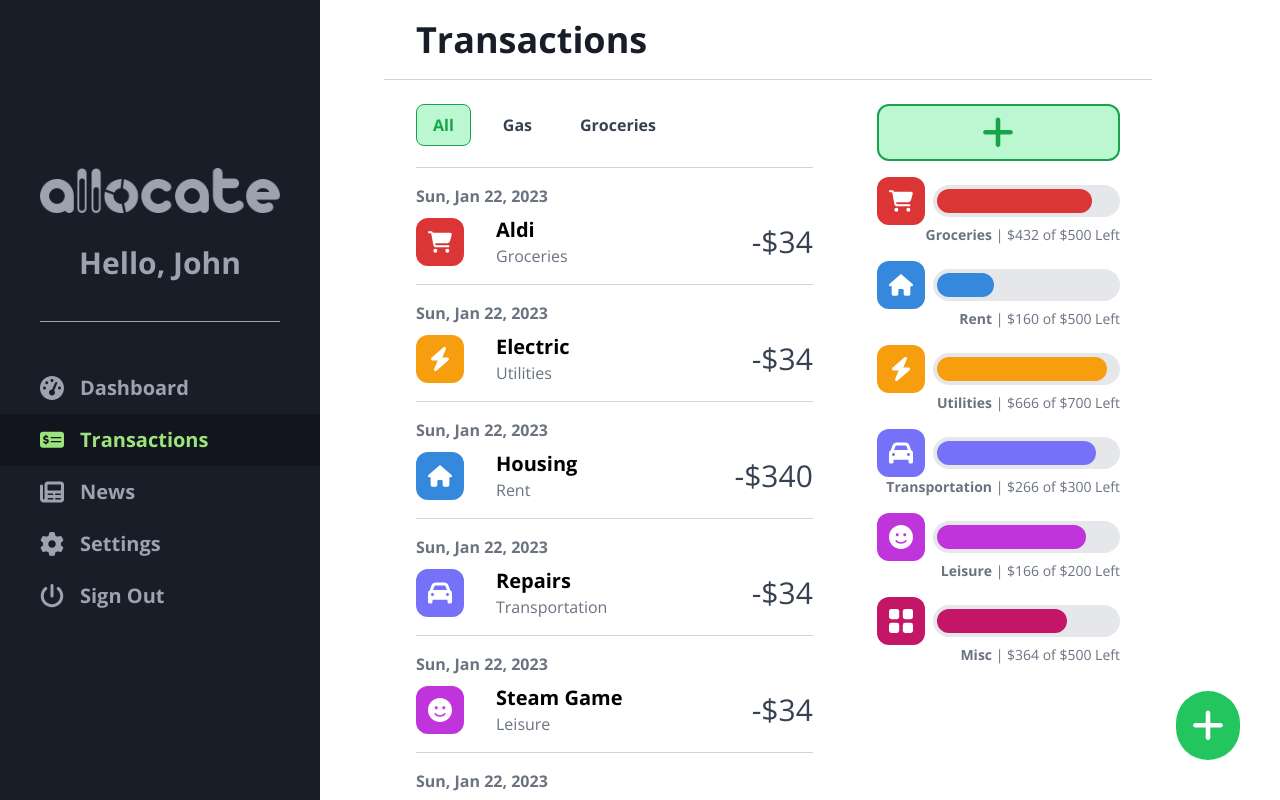
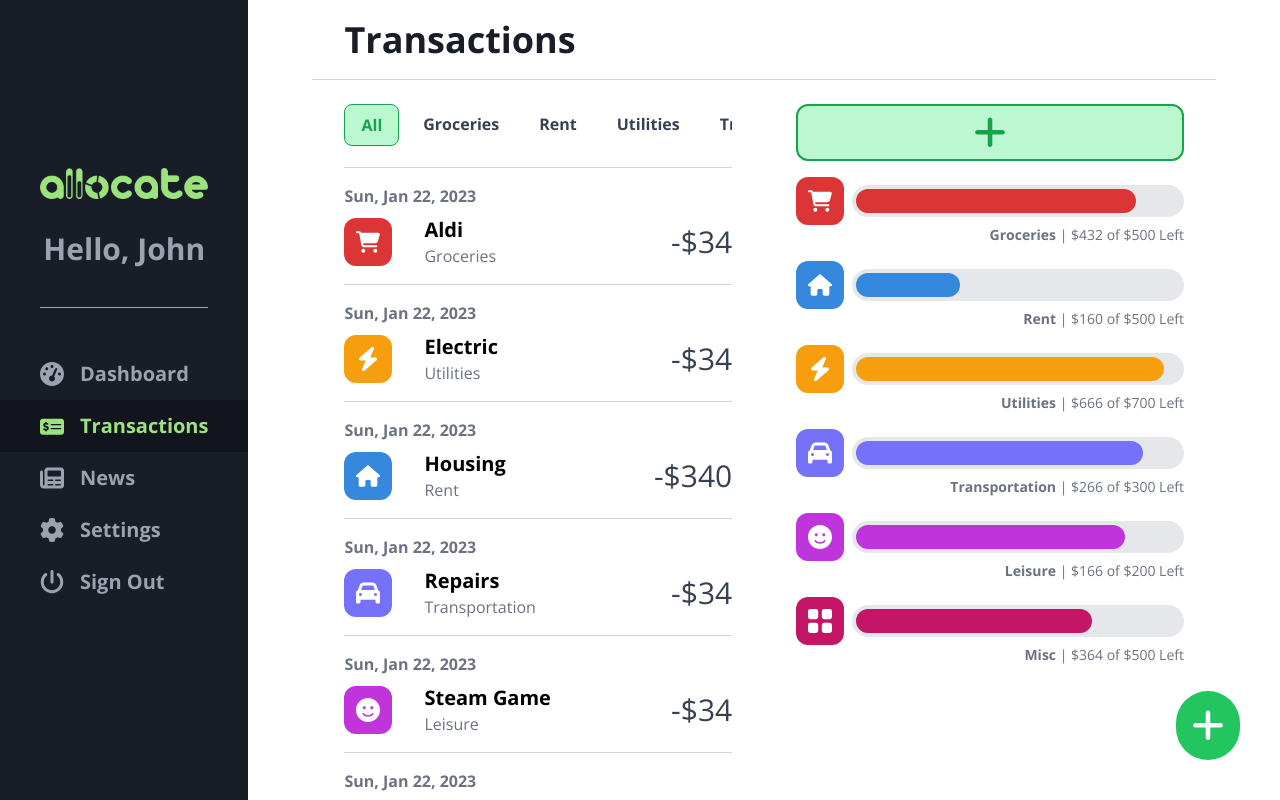
Before and after one commit to cgamagami1/allocate, a React (Vite) app: page /transactions in a window 1280 px wide. Built offline with nearby package versions, Linux system fonts and the light colour scheme.

Commit message:
Update transaction menu

```diff
--- /dev/null
+++ b/src/components/AddCategoryButton.jsx
@@ -0,0 +1,29 @@
+import PlusIcon from "./svgs/PlusIcon";
+import { useContext } from "react";
+import { MenuContext } from "../context/MenuContext";
+import useRipple from "../utils/useRipple";
+import Ripple from "./Ripple";
+
+const AddCategoryButton = () => {
+  const { setCurrentMenu } = useContext(MenuContext);
+  const [isRippleVisible, ripplePosition, handleRipple] = useRipple();
+
+  const handleOnClick = (e) => {
+    handleRipple(e);
+    setCurrentMenu("category");
+  }
+
+  return (
+    <div className="bg-white sticky top-0 z-10 rounded-b-2xl">
+      <div className="box-border overflow-hidden relative grid justify-center p-2 mb-2 bg-green-200 border-2 border-green-600 rounded-xl hover:cursor-pointer hover:bg-green-300" onClick={handleOnClick}>
+        <div className="w-8">
+          <PlusIcon isAddTransactionIcon={false} />
+        </div>
+
+        {isRippleVisible && <Ripple ripplePosition={ripplePosition} />}
+      </div>
+    </div>
+  );
+}
+
+export default AddCategoryButton;
--- a/src/components/CategoryBar.jsx
+++ b/src/components/CategoryBar.jsx
@@ -4,6 +4,7 @@ import { BudgetContext } from "../context/BudgetContext";
 import useRipple from "../utils/useRipple";
 import { MenuContext } from "../context/MenuContext";
 import closeIcon from "../assets/close.svg";
+import Ripple from "./Ripple";
 
 const CategoryBar = ({ category }) => {
   const { transactions, removeCategory } = useContext(BudgetContext);
@@ -12,7 +13,7 @@ const CategoryBar = ({ category }) => {
   const { id, name, color, budget } = category;
   const spent = transactions.reduce((acc, current) => current.categoryId === id ? acc + current.amount : acc, 0);
   const remaining = budget - spent;
-  const remainingPercentage = remaining / budget * 100;
+  const remainingPercentage = Math.max(0, remaining) / budget * 100;
   const [hasMounted, setHasMounted] = useState(false);
 
   useEffect(() => {
@@ -42,8 +43,7 @@ const CategoryBar = ({ category }) => {
       </div>
       <p className="text-sm text-right text-gray-500 2xl:text-base"><span className="font-bold">{name}</span> | ${remaining} of ${budget} Left</p>
 
-      {isRippleVisible && <span className="absolute bg-[#00000033] translate-x-[-50%] translate-y-[-50%] rounded-full ripple-animation"
-        style={{ left: ripplePosition.x + "px", top: ripplePosition.y + "px" }}></span>}
+      {isRippleVisible && <Ripple ripplePosition={ripplePosition} />}
     </div>
   );
 }
--- a/src/components/CategoryList.jsx
+++ b/src/components/CategoryList.jsx
@@ -1,24 +1,15 @@
 import { useContext } from "react";
 import { BudgetContext } from "../context/BudgetContext";
-import { MenuContext } from "../context/MenuContext";
 import CategoryBar from "./CategoryBar";
-import PlusIcon from "./svgs/PlusIcon";
+import AddCategoryButton from "./AddCategoryButton";
 
 const CategoryList = () => {
   const { categories } = useContext(BudgetContext);
-  const { setCurrentMenu } = useContext(MenuContext);
-
-  const handleOnAddCategory = () => {
-    setCurrentMenu("category");
-  }
 
   return (
     <div className="px-8 mt-6 overflow-y-scroll">
-      <div className="box-border sticky top-0 z-10 grid justify-center p-2 mb-2 bg-green-200 border-2 border-green-600 rounded-xl hover:cursor-pointer" onClick={handleOnAddCategory}>
-        <div className="w-8">
-          <PlusIcon isAddTransactionIcon={false} />
-        </div>
-      </div>
+      <AddCategoryButton />
+
       {categories.filter(category => category.id !== -1).map(category => (
         <CategoryBar key={category.id} category={category} />
       ))}
--- a/src/components/Navigation.jsx
+++ b/src/components/Navigation.jsx
@@ -5,7 +5,7 @@ import TransactionIcon from "./svgs/TransactionIcon";
 import NewsIcon from "./svgs/NewsIcon";
 import GearIcon from "./svgs/GearIcon";
 import PowerOffIcon from "./svgs/PowerOffIcon";
-import logoGreyIcon from "../assets/logo-grey.png";
+import logoGreenIcon from "../assets/logo-green.png";
 import { useLocation } from "react-router-dom";
 
 const Navigation = () => {
@@ -14,7 +14,7 @@ const Navigation = () => {
   return (
     <div className="flex h-screen pb-14 md:pb-0 md:pt-14 xl:pt-0">
       <nav className="fixed bottom-0 z-30 flex items-center justify-between w-full font-bold text-gray-400 md:bottom-auto md:top-0 md:px-8 xl:p-0 xl:block xl:py-10 xl:h-screen bg-raisin-black xl:w-80 xl:static">
-        <img className="hidden h-8 md:block xl:px-10 xl:h-auto xl:mt-32" src={logoGreyIcon} alt="logo" />
+        <img className="hidden h-8 md:block xl:px-10 xl:h-auto xl:mt-32" src={logoGreenIcon} alt="logo" />
         <h2 className="hidden pt-8 pb-10 mx-10 mb-10 text-3xl text-center border-b border-gray-400 xl:block">Hello, John</h2>
 
         <ul className="flex justify-around w-full text-xl md:justify-end xl:block md:w-auto">
--- /dev/null
+++ b/src/components/Ripple.jsx
@@ -0,0 +1,9 @@
+
+const Ripple = ({ ripplePosition }) => {
+  return (
+    <span className="absolute bg-[#00000033] translate-x-[-50%] translate-y-[-50%] rounded-full ripple-animation"
+        style={{ left: ripplePosition.x + "px", top: ripplePosition.y + "px" }}></span>
+  );
+}
+
+export default Ripple;
--- a/src/index.css
+++ b/src/index.css
@@ -15,6 +15,7 @@
 
     *::-webkit-scrollbar {
         width: 14px;
+        height: 14px;
     }
 
     *::-webkit-scrollbar-track {
@@ -33,18 +34,20 @@
 
     .page-grid {
         display: grid;
-        grid-template-columns: 60% 40%;
+        grid-template-columns: 1fr 1fr;
         grid-template-rows: 5rem 1fr;
     }
 
-    .page-grid-mobile {
-        display: grid;
-        grid-template-columns: 100%;
-        grid-template-rows: 5rem 1fr;
-    }
+    @media (max-width: 1024px) {
+        .page-grid {
+            display: grid;
+            grid-template-columns: 100%;
+            grid-template-rows: 5rem 1fr;
+        }
 
-    .page-grid-mobile :nth-child(3) {
-        display: none;
+        .page-grid > :nth-child(3) {
+            display: none;
+        }
     }
 
     .menu-shadow {
--- a/src/pages/Dashboard/Dashboard.jsx
+++ b/src/pages/Dashboard/Dashboard.jsx
@@ -4,7 +4,7 @@ import HeaderBar from "../../components/HeaderBar";
 
 const Dashboard = () => {
   return (
-    <div className="flex-grow page-grid-mobile md:px-16 md:page-grid">
+    <div className="flex-grow page-grid md:px-16">
       <HeaderBar title="Dashboard" />
       <CategoryList />
       <DoughnutChart />
--- /dev/null
+++ b/src/pages/Transactions/CategoryFilterButton.jsx
@@ -0,0 +1,10 @@
+
+const CategoryFilterButton = ({ isSelected, name }) => {
+  return (
+    <span className={`hover:cursor-pointer inline-block box-border px-4 py-2 font-bold rounded-lg ${isSelected ? "text-green-600 bg-green-200 border border-green-600" : "text-gray-700"}`}>
+      {name}
+    </span>
+  );
+}
+
+export default CategoryFilterButton;
--- a/src/pages/Transactions/Transaction.jsx
+++ b/src/pages/Transactions/Transaction.jsx
@@ -4,6 +4,7 @@ import { BudgetContext } from "../../context/BudgetContext";
 import closeIcon from "../../assets/close.svg";
 import { MenuContext } from "../../context/MenuContext";
 import useRipple from "../../utils/useRipple";
+import Ripple from "../../components/Ripple";
 
 const Transaction = ({ transaction }) => {
   const { categories, removeTransaction } = useContext(BudgetContext);
@@ -44,8 +45,7 @@ const Transaction = ({ transaction }) => {
         <span className="text-3xl font-light text-gray-700">-${amount}</span>
       </div>
 
-      {isRippleVisible && <span className="absolute bg-[#00000033] translate-x-[-50%] translate-y-[-50%] rounded-full ripple-animation"
-        style={{ left: ripplePosition.x + "px", top: ripplePosition.y + "px" }}></span>}
+      {isRippleVisible && <Ripple ripplePosition={ripplePosition} />}
     </div>
   );
 }
--- a/src/pages/Transactions/TransactionList.jsx
+++ b/src/pages/Transactions/TransactionList.jsx
@@ -1,16 +1,19 @@
 import { useContext } from "react";
 import { BudgetContext } from "../../context/BudgetContext";
+import CategoryFilterButton from "./CategoryFilterButton";
 import Transaction from "./Transaction";
 
 const TransactionList = () => {
-  const { transactions } = useContext(BudgetContext);
+  const { transactions, categories } = useContext(BudgetContext);
 
   return (
     <div className="px-8 mt-6 overflow-y-scroll perspective">
-      <div className="sticky top-0 z-10 h-16 bg-white border-b border-gray-300">
-        <span className="inline-block px-4 py-2 font-bold text-green-600 bg-green-200 border border-green-600 rounded-lg">All</span>
-        <span className="inline-block px-4 py-2 ml-4 font-bold text-gray-700 rounded-lg">Gas</span>
-        <span className="inline-block px-4 py-2 ml-4 font-bold text-gray-700 rounded-lg">Groceries</span>
+      <div className="sticky top-0 z-10 h-16 bg-white border-b border-gray-300 flex items-start gap-2 overflow-x-scroll">
+        <CategoryFilterButton isSelected={true} name="All" />
+
+        {categories.filter(category => category.id !== -1).map(category => (
+          <CategoryFilterButton isSelected={false} name={category.name} />
+        ))}
       </div>
       {transactions.sort((a, b) => b.date - a.date).map(transaction => (
         <Transaction key={transaction.id} transaction={transaction} />
--- a/src/pages/Transactions/Transactions.jsx
+++ b/src/pages/Transactions/Transactions.jsx
@@ -4,7 +4,7 @@ import CategoryList from "../../components/CategoryList";
 
 const Transactions = () => {
   return (
-    <div className="flex flex-col flex-grow md:pl-16 md:pr-32 lg:page-grid">
+    <div className="flex-grow md:px-16 page-grid">
       <HeaderBar title="Transactions" />
       <TransactionList />
       <CategoryList />
```
Also changed, not shown: src/assets/logo-green.png (added).
